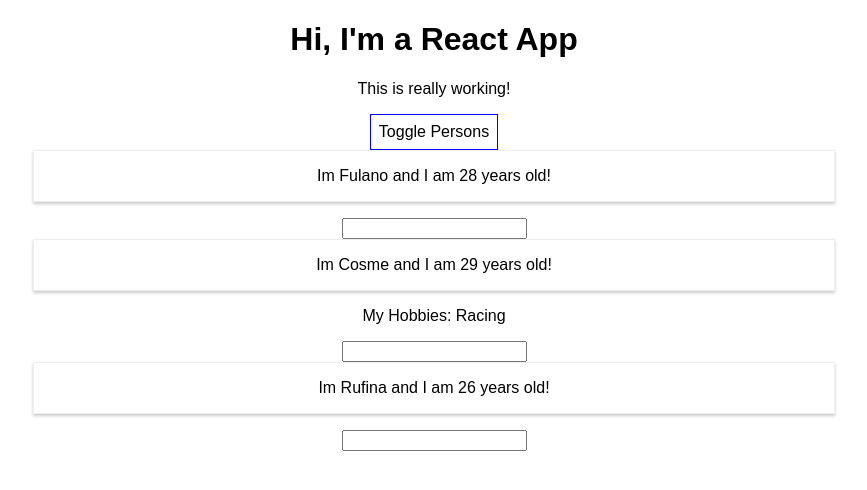
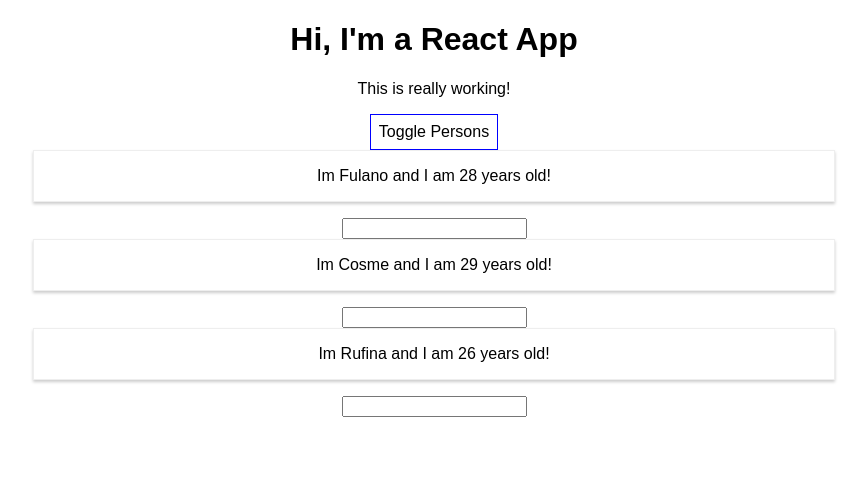
Before and after one commit to dtarqui/react-samples, a React (Create React App) app: page / in a window 1280 px wide. Both pictures are taken after a click on the button "Toggle Persons". Shown: the top 490 px of the page, without its empty margins (206-1073 px from the left). Built offline with nearby package versions, Linux system fonts and the light colour scheme.

Commit message:
Old version

```diff
--- a/src/App.js
+++ b/src/App.js
@@ -54,7 +54,10 @@ class App extends Component {
     if (this.state.showPersons) {
       persons = (
         <div>
-          <Person
+          {this.state.persons.map((person) => {
+            return <Person name={person.name} age={person.age}></Person>;
+          })}
+          {/* <Person
             name={this.state.persons[0].name}
             age={this.state.persons[0].age}
           />
@@ -69,7 +72,7 @@ class App extends Component {
           <Person
             name={this.state.persons[2].name}
             age={this.state.persons[2].age}
-          />
+          /> */}
         </div>
       );
     }
```
